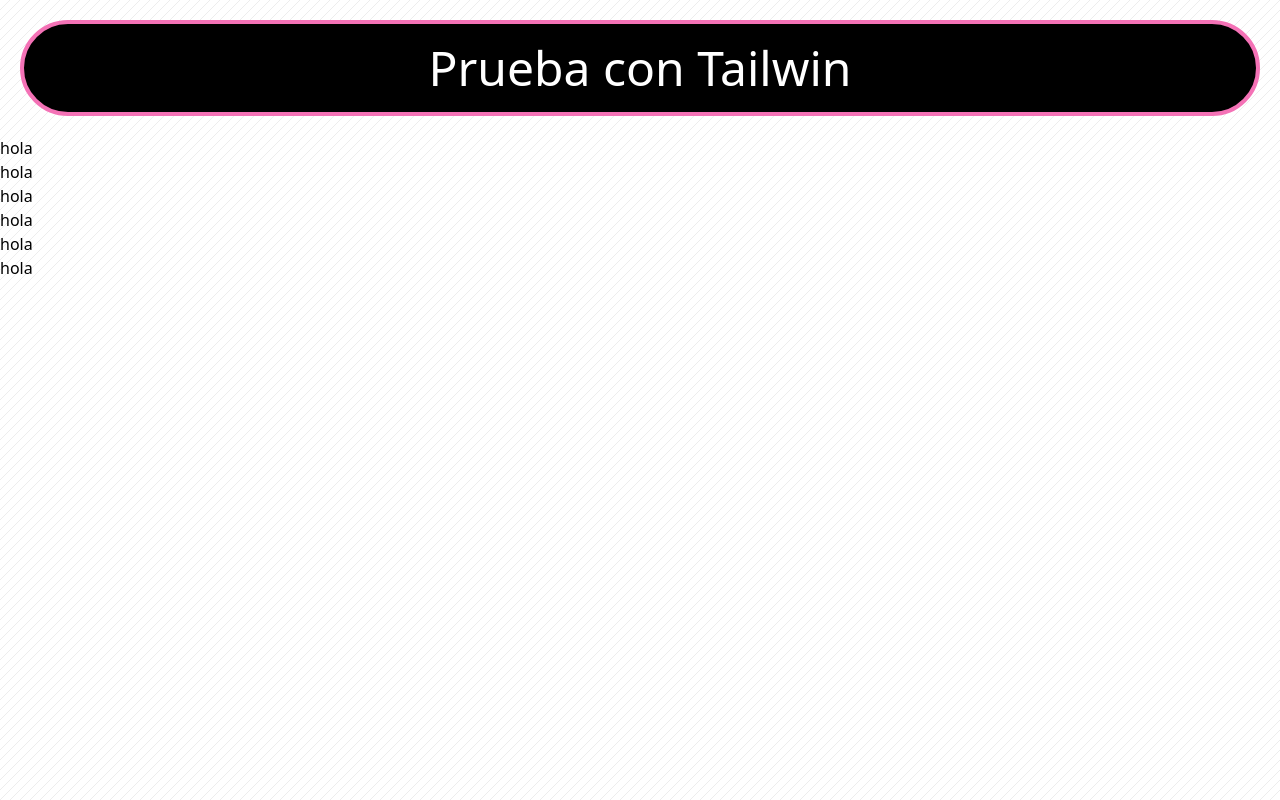
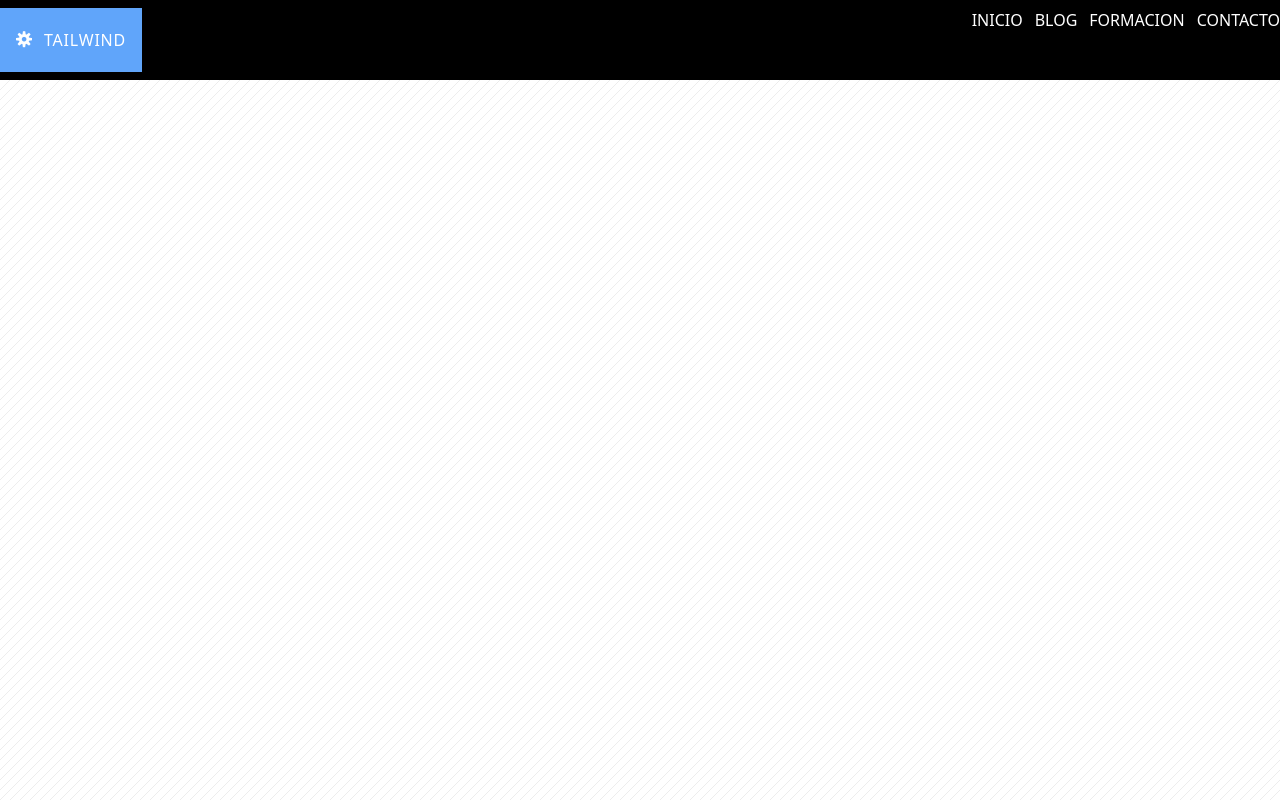
Before and after one commit to luchito93/talwind-css-course, a website: page index.html in a window 1280 px wide. Drawn offline with nearby package versions, Linux system fonts and the light colour scheme; files that its build step writes are made by us from their sources.

Commit message:
feat: :sparkles: Adding font and symbol icon

```diff
--- a/index.html
+++ b/index.html
@@ -7,16 +7,41 @@
     <title>Curso Talwind</title>
     <link rel="stylesheet" href="./css/styles.css" type="text/css">
 </head>
-<body class="bg-lines-texture">
-    <h1 class="text-5xl bg-black text-white m-5 p-5 border-4 border-pink-400 rounded-full text-center">Prueba con Tailwin</h1>
-    <ul>
-        <li>hola</li>
-        <li>hola</li>
-        <li>hola</li>
-        <li>hola</li>
-        <li>hola</li>
-        <li>hola</li>
-
-    </ul>
+<body class="bg-lines-texture bg-scroll">
+    <!--CABEZERA-->
+    <header id="header" class="
+        h-20
+        bg-black
+        text-white
+        font-sans
+        flex
+        items-center
+    ">
+        <div class="container mx-auto flex justify-between">
+            <div id="logo" class="flex gap-3 bg-blue-400 h-16 justify-center items-center px-4 cursor-pointer">
+                <span class="symbolitos">
+                    S
+                </span>
+                <h3 class="tracking-wider">TAILWIND</h3>
+            </div>
+            <nav>
+                <ul class="flex gap-3">
+                    <li>
+                        <a href="#">INICIO</a>
+                    </li>
+                    <li>
+                        <a href="#">BLOG</a>
+                    </li>
+                    <li>
+                        <a href="#">FORMACION</a>
+                    </li>
+                    <li>
+                        <a href="#">CONTACTO</a>
+                    </li>
+                </ul>
+            </nav>
+        </div>
+    </header>
+    <!--FIN CABEZERA-->
 </body>
 </html>
--- a/package.json
+++ b/package.json
@@ -5,7 +5,8 @@
   "main": "index.js",
   "scripts": {
     "test": "echo \"Error: no test specified\" && exit 1",
-    "build": "tailwindcss -i ./src/styles.css -o  ./css/styles.css"
+    "build": "tailwindcss -i ./src/styles.css -o  ./css/styles.css",
+    "watch": "tailwindcss -i ./src/styles.css -o  ./css/styles.css --watch"
   },
   "author": "",
   "license": "ISC",
--- a/src/styles.css
+++ b/src/styles.css
@@ -8,4 +8,41 @@
     body {
         background-image: url('../css/img/pattern.png');
     }*/
+    /*FUENTES*/
+    @font-face{
+        font-family: "TrebuchetMS";
+        src: url('fonts/TrebuchetMS.ttf');
+        font-weight: normal;
+        font-style: normal;
+    }
+
+    @font-face{
+        font-family: "BebasNeue";
+        src: url('fonts/BebasNeue.otf');
+        font-weight: normal;
+        font-style: normal;
+    }
+
+    @font-face{
+        font-family: "WebSymbolsRegular";
+        src: url('fonts/websymbols-regular-webfont.eot');
+        src: url('fonts/websymbols-regular-webfont.eot?#iefix') format('embedded-opentype'),
+            url('fonts/websymbols-regular-webfont.woff') format('woff'),
+            url('fonts/websymbols-regular-webfont.ttf') format('truetype'),
+            url('fonts/websymbols-regular-webfont.svg#WebSymbolsRegular') format('svg');
+        font-weight: normal;
+        font-style: normal;
+    }
+
+    .symbolitos {
+        font-family: "WebSymbolsRegular";
+    }
+
+    .bebas {
+        font-family: "BebasNeue";
+    }
+
+    .trebuchet {
+        font-family: "TrebuchetMS";
+    }
 }
```
